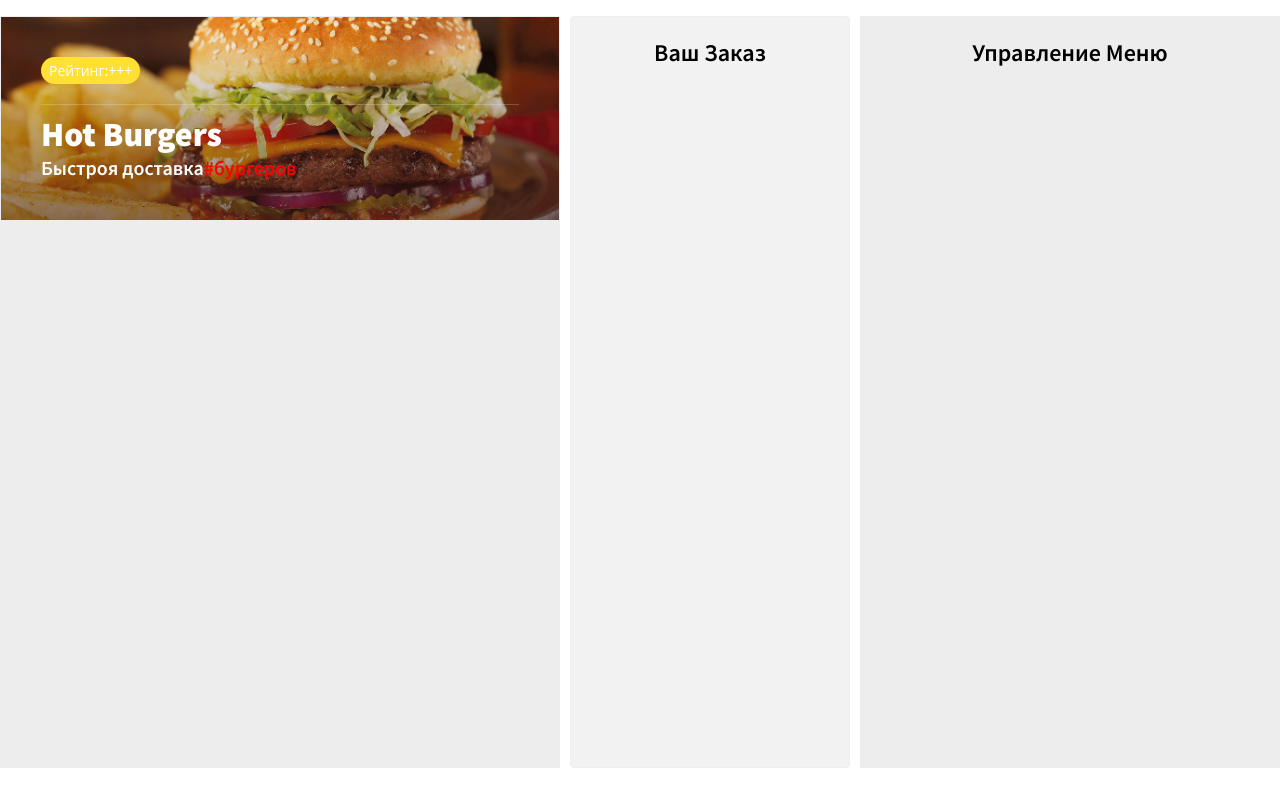
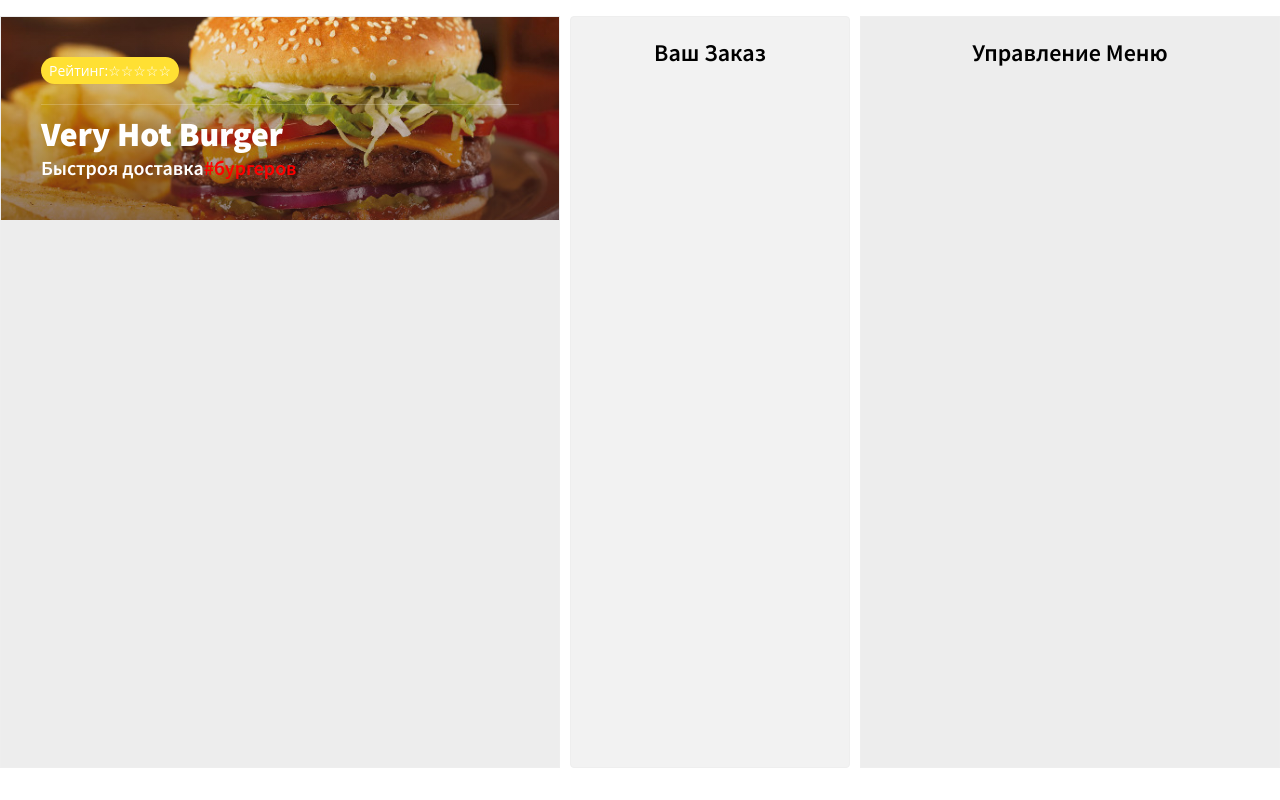
Before and after one commit to Aleksei-89ST/react-app-burger, a React (Create React App) app: page / in a window 1280 px wide. Built offline with nearby package versions, Linux system fonts and the light colour scheme.

Commit message:
переписсал на функциональный компонент

```diff
--- a/src/components/App.js
+++ b/src/components/App.js
@@ -9,7 +9,8 @@
         return (
             <div className="burger-paradise">
                 <div className="menu">
-                    <Header/>
+                    <Header title='Very Hot Burger'/>
+
                 </div>
                 <Order/>
                <MenuAdmin/>
--- a/src/components/Header.js
+++ b/src/components/Header.js
@@ -1,28 +1,21 @@
 import React from "react";
 
-
-class Header extends React.Component {
-    render () {
-        return (
+const Header = (props) => (
   <header className="top">
     <div className="wrap">
       <div className="header-content">
         <div className="header-rating">
           <div className="header-rating-tag">Рейтинг:</div>
-                           <div className="header-rating-icon">+++</div>
+          <div className="header-rating-icon">☆☆☆☆☆</div>
         </div>
         <div className="header-divider"></div>
-                      <h1 className="font-effect-fire-animation">Hot Burgers</h1>
+        <h1 className="font-effect-fire-animation">{props.title}</h1>
         <h3>
-                          <span>
-                              Быстроя доставка
-                          </span>
+          <span>Быстроя доставка</span>
           <span className="sub-header">#бургеров</span>
         </h3>
       </div>
     </div>
   </header>
-        )
-    }
-}
+);
 export default Header;
```
Lines whose indentation alone changed are shown as unchanged.
